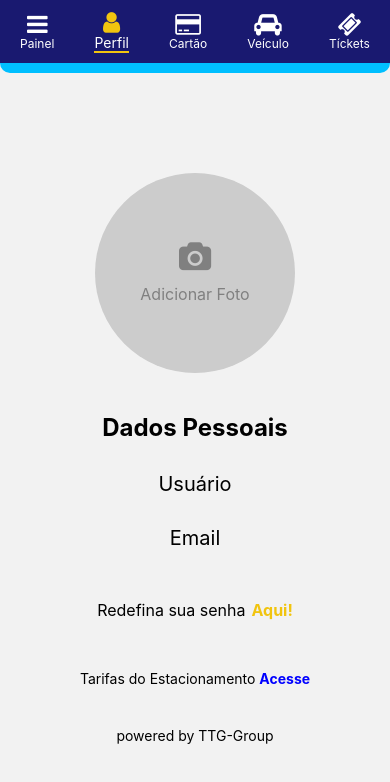
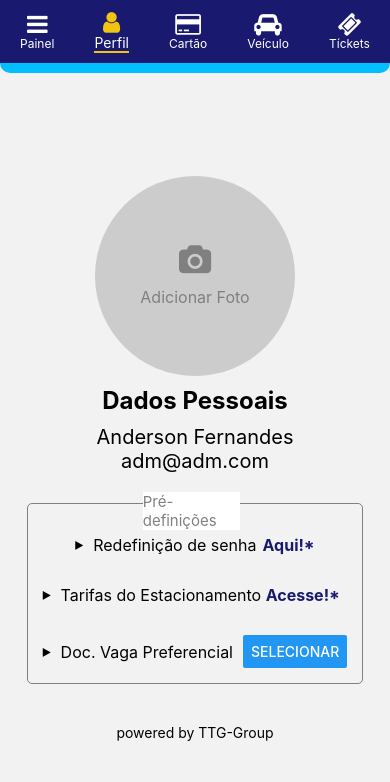
Before and after one commit to Kabula21/EPARK-MOBILE, a React Native app: screen /Perfil in a window 390 px wide. Shown: the top 782 px of the page. Built offline with nearby package versions, Linux system fonts and the light colour scheme.

Commit message:
EPM - TELAS NOVOS AJUSTES

```diff
--- a/screens/Card.js
+++ b/screens/Card.js
@@ -1,5 +1,5 @@
 import React, { useState } from 'react';
-import { View, Text, ImageBackground, TouchableOpacity, TouchableWithoutFeedback, Keyboard, StyleSheet, TextInput, Image, ScrollView} from 'react-native';
+import { View, Text, ImageBackground, TouchableOpacity, TouchableWithoutFeedback, Keyboard, StyleSheet, TextInput, Image, ScrollView, Modal} from 'react-native';
 import { SafeAreaView } from "react-native-safe-area-context";
 import { useNavigation } from '@react-navigation/native';
 import Icon from 'react-native-vector-icons/FontAwesome';
@@ -16,6 +16,7 @@ const Card = () => {
     const [nome, setNome] = useState('');
     const [validade, setValidade] = useState('');
     const [cvv, setCvv] = useState('');
+    const [modalVisible, setModalVisible] = useState(false);
 
     const handleSubmit = () => {
         console.log('Número:', numero);
@@ -43,6 +44,11 @@ const Card = () => {
       const handlePainel = () => {
         navigation.navigate('Painel');
     };
+
+    const handleConfirmar = () => {
+        setModalVisible(true);
+    };
+
 
     return (
         <ImageBackground
@@ -157,9 +163,31 @@ const Card = () => {
 
             </View>
 
-            <TouchableOpacity style={styles.button} onPress={handleSubmit}>
-                        <Text style={styles.buttonSend}>Cadastrar</Text>
-                    </TouchableOpacity>
+            <TouchableOpacity style={styles.button} onPress={handleConfirmar}>
+                <Text style={styles.buttonText}>Cadastrar</Text>
+            </TouchableOpacity>
+
+
+            <Modal
+                animationType="slide"
+                transparent={true}
+                visible={modalVisible}
+                onRequestClose={() => {
+                    setModalVisible(false);
+                }}
+            >
+                <View style={styles.modalContainer}>
+                    <View style={styles.modalContent}>
+                        <Text style={styles.modalText}>Cadastrado com Sucesso</Text>
+                        <TouchableOpacity
+                            style={styles.closeButton}
+                            onPress={() => setModalVisible(false)}
+                        >
+                            <Text style={styles.closeButtonText}>Fechar</Text>
+                        </TouchableOpacity>
+                    </View>
+                </View>
+            </Modal>
 
 
                 <TouchableOpacity style={styles.logoutButton} onPress={handlePainel}>
@@ -303,6 +331,37 @@ const styles = StyleSheet.create({
         alignItems: 'center',
         justifyContent: 'center',
     },
+
+    buttonText: {
+        color: 'white',
+        fontSize: 16,
+    },
+    modalContainer: {
+        flex: 1,
+        justifyContent: 'center',
+        alignItems: 'center',
+        backgroundColor: 'rgba(0,0,0,0.5)',
+    },
+    modalContent: {
+        backgroundColor: 'white',
+        padding: 20,
+        borderRadius: 10,
+        alignItems: 'center',
+    },
+    modalText: {
+        fontSize: 18,
+        marginBottom: 10,
+    },
+    closeButton: {
+        backgroundColor: '#191970',
+        padding: 10,
+        borderRadius: 5,
+        marginTop: 10,
+    },
+    closeButtonText: {
+        color: 'white',
+        fontSize: 16,
+    },
 });
 
 export default Card;
--- a/screens/Painel.js
+++ b/screens/Painel.js
@@ -28,6 +28,7 @@ const Painel = () => {
     const dataAtual = new Date();
     const options = { weekday: 'short', year: 'numeric', month: 'short', day: 'numeric' };
     const textoData = dataAtual.toLocaleDateString('pt-BR', options).replace(/ de /g, ' ');
+    const [selectedValue, setSelectedValue] = useState("java");
 
 
 
@@ -113,21 +114,11 @@ const Painel = () => {
     };
 
 
-    const [open, setOpen] = useState(false);
+    const horarioAtual = new Date().getHours();
+    const abertura = 6;
+    const fechamento = 22;
 
-    const isOpen = () => {
-        const hour = now.getHours();
-        return hour >= 6 && hour < 22;
-    };
-
-    useEffect(() => {
-        setOpen(isOpen());
-        const interval = setInterval(() => {
-            setOpen(isOpen());
-        }, 60000);
-
-        return () => clearInterval(interval);
-    }, []);
+    const isOpen = horarioAtual >= abertura && horarioAtual < fechamento;
 
 
 
@@ -227,13 +218,13 @@ const Painel = () => {
 
                 <View style={{ alignItems: 'flex-end', justifyContent: 'center', marginTop: -39, marginRight: 10 }}>
             <Text style={{ color: 'grey', textAlign: 'center' }}>
-                Funcionamento: {!open ? <Text style={{ color: 'red', fontWeight: 'bold', fontSize: 15 }}>FECHADO</Text> : <Text style={{ color: 'green', fontWeight: 'bold', fontSize: 15 }}>ABERTO</Text>}
+                Funcionamento { isOpen ? <Text style={{ color: 'green', fontWeight: 'bold', fontSize: 15 }}>ABERTO</Text> : <Text style={{ color: 'red', fontWeight: 'bold', fontSize: 15 }}>FECHADO</Text>}
             </Text>
-            <Text style={{ color: 'grey', textAlign: 'center' }}>Aberto das 6h às 22h</Text>
+            <Text style={{ color: 'grey', textAlign: 'center' }}>6:00h às 22:00h</Text>
         </View>
 
-
-                <View style={{ flex: 1, flexDirection: 'row', flexWrap: 'wrap', justifyContent: 'center', alignItems: 'center', marginTop: 20 }}>
+        <Text style={{ fontSize: 12, color: 'grey', marginBottom: -30, marginTop: 25, marginLeft: 20 }}>Selecione: Entrada / Saída</Text>
+                <View style={{ flex: 1, flexDirection: 'row', flexWrap: 'wrap', justifyContent: 'center', alignItems: 'center', marginTop: 55 }}>
                     <View style={{ width: '40%', alignItems: 'center' }}>
 
                         <TouchableOpacity onPress={() => showMode('time')} style={{ width: 130, height: 130, backgroundColor: '#191970', justifyContent: 'center', alignItems: 'center', borderRadius: 8 }}>
@@ -264,29 +255,41 @@ const Painel = () => {
             )}
 
 
-                <View style={{
-                    flexDirection: 'row',
-                    alignItems: 'center',
-                    marginVertical: 50,
-                    marginBottom: 0,
-                    marginLeft: 100
+                <View style={styles.container}>
+                    <Text style={styles.label}>Selecione uma Placa:    </Text>
+                    <RNPickerSelect
+                        onValueChange={(value) => setSelectedValue(value)}
+                        items={[
+                        { label: 'Placa 1', value: 'placa 1' },
+                        { label: 'Placa 2', value: 'placa 2' },
+                        ]}
+                        value={selectedValue}
+                        style={pickerSelectStyles}
+                    />
+                    </View>
 
-                }}>
-                    <Text style={{ color: 'black'}}>Precisa de Vaga Preferencial?</Text>
+                    <Text style={{ color: 'grey', marginLeft: 20, marginTop: 20, fontSize: 12}}>Vaga Preferencial?</Text>
                     <Checkbox
-                        style={{ marginRight: 0, marginLeft: 10 }}
+                        style={{ marginRight: 0, marginLeft:160, marginTop: -20 }}
                         value={isChecked}
                         onValueChange={setIsChecked}
                         color= 'green'
                     />
+
+                <View style={{
+                    flexDirection: 'row',
+                    alignItems: 'center',
+                    marginVertical: 100,
+                    marginTop: -50,
+                    marginLeft: 100
+
+                }}>
+
                 </View>
-
-
-
             <TouchableOpacity
                 onPress={gerarTicket}
                 style={{
-                    marginTop: 50, width: 150, height: 40, alignItems: 'center', justifyContent: 'center', marginLeft: 120,
+                    marginTop: -15, width: 150, height: 40, alignItems: 'center', justifyContent: 'center', marginLeft: 120,
                     borderRadius: 3, backgroundColor: '#F1C40F', flexDirection: 'row',
                 }}>
 
@@ -418,7 +421,27 @@ const styles = StyleSheet.create({
         marginRight: 0,
         marginLeft: 0,
         color: '#191970'
-    }
+    },
+    label: {
+        marginTop: 20,
+        marginLeft: 10,
+        color: 'grey',
+        fontSize: 12,
+
+      },
 });
 
+const pickerSelectStyles = StyleSheet.create({
+
+    inputAndroid: {
+        fontSize: 16,
+        borderWidth: 0.5,
+        borderColor: 'purple',
+        borderRadius: 8,
+        color: 'black',
+        paddingRight: 195,
+        marginTop: 20,
+    },
+  });
+
 export default Painel;
--- a/screens/Perfil.js
+++ b/screens/Perfil.js
@@ -9,16 +9,12 @@ import AsyncStorage from '@react-native-async-storage/async-storage';
 
 
 
-
-
 const Perfil = () => {
     const navigation = useNavigation();
     const [nome, setNome] = useState('');
     const [email, setEmail] = useState('');
     const [senha, setSenha] = useState('');
     const [foto, setFoto] = useState(null);
-    const [selectedOption, setSelectedOption] = useState('');
-    const [pickedDocument, setPickedDocument] = useState(null);
 
 
     useEffect(() => {
@@ -76,6 +72,8 @@ const Perfil = () => {
             console.error('Erro ao salvar foto:', error);
         }
     };
+
+
 
 
 
@@ -149,28 +147,43 @@ const Perfil = () => {
 
                     <Text style={styles.title}>Dados Pessoais</Text>
 
-                <Text style={{ color: 'black', marginTop: 10, fontSize: 20 }}>Usuário</Text>
-                <Text style={{ color: 'black', marginTop: 30, fontSize: 20 }}>Email</Text>
+                <Text style={{ color: 'black', marginTop: 10, fontSize: 20 }}>Anderson Fernandes</Text>
+                <Text style={{ color: 'black', marginTop: 0, fontSize: 20 }}>adm@adm.com</Text>
 
 
 
-                <View style={{flexDirection: 'row',justifyContent: 'center',alignItems: 'center',marginVertical: 0}}>
-                    <Text style={{ fontSize: 16, marginTop: 50, color: 'black',  }}>Redefina sua senha</Text>
-                    <Pressable
-                        onPress={() => navigation.navigate("RedSenha")}>
-                        <Text style={{ fontSize: 16,color: '#F1C40F',fontWeight: 'bold',marginLeft: 6,marginRight: 0, marginTop: 50,}}>Aqui!</Text>
-                    </Pressable>
-                </View>
+            <View style={{ borderRadius: 5, borderWidth: 1, padding: 15, borderColor: 'grey',marginTop: 30 }}>
+            <Text style={{ color: 'grey', fontSize: 15, marginLeft:100,  marginTop: -27, borderWidth: 0, backgroundColor: 'white', width: 97, marginBottom: -25}}>Pré-definições</Text>
+
+            <View style={{flexDirection: 'row',justifyContent: 'center',alignItems: 'center'}}>
+                <Icon name="play" size={10} color="#000" style={{marginRight: 10, marginTop: 30}}/>
+                <Text style={{ fontSize: 16, marginTop: 30, color: 'black' }}>Redefinição de senha</Text>
+                <Pressable
+                    onPress={() => navigation.navigate("RedSenha")}>
+                    <Text style={{ fontSize: 16, color: '#191970', fontWeight: 'bold', marginLeft: 6, marginRight: 0, marginTop: 30 }}>Aqui!*</Text>
+                </Pressable>
+            </View>
+
+
+            <View style={{ flexDirection: 'row', marginTop: 30, marginLeft: 0 }}>
+                <Icon name="play" size={10} color="#000" style={{marginRight: 10, marginTop: 5}}/>
+                <Text style={{ color: 'black', fontSize: 16 }}>Tarifas do Estacionamento </Text>
+                <Pressable onPress={() => navigation.navigate("Termos")}>
+                    <Text style={{ color: '#191970', fontWeight: 'bold', fontSize: 16 }}>Acesse!*</Text>
+                </Pressable>
+            </View>
+
+            <View style={{flexDirection: 'row', justifyContent: 'center',alignItems: 'center'}}>
+                <Icon name="play" size={10} color="#000" style={{marginRight: 10, marginTop: 30}}/>
+                <Text style={{color: 'black',fontSize: 16, textAlign: 'center', marginTop: 30,}}>Doc. Vaga Preferencial</Text>
+                <TouchableOpacity style={{marginLeft: 10, marginTop: 30,}}>
+                    <Button title="Selecionar" onPress={handleChoosePhoto}/>
+                </TouchableOpacity>
+            </View>
+        </View>
 
 
 
-
-                <View style={{ flexDirection: 'row', marginTop: 50, marginLeft: 0 }}>
-                    <Text style={{ color: 'black' }}>Tarifas do Estacionamento </Text>
-                    <Pressable onPress={() => navigation.navigate("Termos")}>
-                        <Text style={{ color: 'blue', fontWeight: 'bold' }}>Acesse</Text>
-                    </Pressable>
-                </View>
 
                 <Text style={{ color: 'black', marginTop: 40, marginBottom: 30 }}>powered by TTG-Group</Text>
             </View>
@@ -188,6 +201,7 @@ const styles = StyleSheet.create({
         justifyContent: 'center',
         alignItems: 'center',
         paddingTop: 30,
+        paddingBottom: 0
     },
     menuBar: {
         flexDirection: 'row',
@@ -203,7 +217,7 @@ const styles = StyleSheet.create({
     title: {
         fontSize: 24,
         fontWeight: 'bold',
-        marginBottom: 20,
+        marginBottom: 0,
     },
 
     activeButton: {
@@ -256,7 +270,7 @@ const styles = StyleSheet.create({
         backgroundColor: '#ccc',
         justifyContent: 'center',
         alignItems: 'center',
-        marginBottom: 40,
+        marginBottom: 10,
     },
     cameraIcon: {
         marginBottom: 12,
@@ -271,50 +285,12 @@ const styles = StyleSheet.create({
         borderBottomStartRadius: 100
       },
 
-});
-
-const style = StyleSheet.create({
-  container: {
-    flex: 1,
-    justifyContent: 'center',
-    alignItems: 'center',
-
-  },
-  label: {
-    fontSize: 20,
-    marginBottom: 10,
-    marginTop: 0,
-    color: '#191970'
-  },
-  pickerContainer: {
-    borderWidth: 1,
-    borderColor: '#ccc',
-    borderRadius: 3,
-    paddingHorizontal: 70,
-    marginBottom: 20,
-    flexDirection: 'row',
-    alignItems: 'center',
-  },
-
-  picker: {
-    fontSize: 16,
-    paddingVertical: 0,
-    paddingHorizontal: 10,
-    borderColor: '#ccc',
-    borderRadius: 10,
-    color: '#333',
-
-  },
-
-  selectedOptionText: {
-    marginTop: 20,
-    fontSize: 16,
-
-  },
 
 });
 
 
 
 
+
+
 export default Perfil;
--- a/screens/Veiculo.js
+++ b/screens/Veiculo.js
@@ -1,16 +1,17 @@
 import React, { useState } from 'react';
-import { View, Text, ImageBackground, TouchableOpacity, TouchableWithoutFeedback, Keyboard, StyleSheet, TextInput, Image, ScrollView } from 'react-native';
+import { View, Text, ImageBackground, TouchableOpacity, TouchableWithoutFeedback, Keyboard, StyleSheet, TextInput, Image, ScrollView, Modal } from 'react-native';
 import { SafeAreaView } from "react-native-safe-area-context";
 import { useNavigation } from '@react-navigation/native';
 import Icon from 'react-native-vector-icons/FontAwesome';
 import { FontAwesome } from '@expo/vector-icons';
 
 const Veiculo = () => {
-    const navigation = useNavigation(); // Utilização do hook useNavigation
+    const navigation = useNavigation();
     const [marca, setMarca] = useState('');
     const [modelo, setModelo] = useState('');
     const [ano, setAno] = useState('');
     const [plate, setPlate] = useState('');
+    const [modalVisible, setModalVisible] = useState(false);
 
     const handleSubmit = () => {
         console.log('Marca:', marca);
@@ -41,6 +42,17 @@ const Veiculo = () => {
 
       const handlePainel = () => {
         navigation.navigate('Painel');
+    };
+
+
+    const handleConfirmar = () => {
+        setModalVisible(true);
+        navigation.navigate("Veículo");
+
+    };
+
+    const handleCancelar = () => {
+        setModalVisible(false);
     };
 
     return (
@@ -91,13 +103,13 @@ const Veiculo = () => {
             <ScrollView>
 
 
-                <Text style={styles.title}>Cadastro de Veículo</Text>
+                <Text style={styles.title}>Cadastro de Veículos</Text>
                 <View style={styles.separator}></View>
                 <View style={styles.card}>
                 <View style={{ backgroundColor: '#191970', height: 40, borderTopLeftRadius: 5, borderTopRightRadius: 5, width: 359, marginLeft: -15, marginTop: -12 }}>
                 <View style={{ flexDirection: 'row', alignItems: 'center', padding: 10 }}>
                         <View style={styles.infoIcon}><Icon name="info-circle" size={25} color="white" /></View>
-                        <Text style={{ color: 'white', marginLeft: 40 }}>Informações Obrigatórias*</Text>
+                        <Text style={{ color: 'white', marginLeft: 40 }}>Cadastre um ou mais veículos*</Text>
                     </View>
               </View>
                 <FontAwesome name="car" size={50} color="black" style={styles.icon} />
@@ -134,7 +146,7 @@ const Veiculo = () => {
                     />
                 </View>
 
-                <TouchableOpacity style={styles.button} onPress={handleSubmit}>
+                <TouchableOpacity style={styles.button} onPress={handleConfirmar}>
                     <Text style={styles.buttonSend}>Cadastrar</Text>
                     </TouchableOpacity>
 
@@ -144,6 +156,37 @@ const Veiculo = () => {
                 <Icon name="sign-out" size={24} color="black" />
                 <Text style={styles.logoutText}>Voltar</Text>
                 </TouchableOpacity>
+
+                <Modal
+                    animationType="slide"
+                    transparent={true}
+                    visible={modalVisible}
+                    onRequestClose={() => {
+                        setModalVisible(true);
+                    }}
+                >
+                    <View style={{ flex: 1, justifyContent: 'center', alignItems: 'center', backgroundColor: 'rgba(0,0,0,0.5)' }}>
+                        <View style={{ backgroundColor: 'white', padding: 20, borderRadius: 10 }}>
+                            <Text>Veículo Cadastrado. Deseja Cadastrar outro?</Text>
+                            <View style={{ flexDirection: 'row', justifyContent: 'space-around', marginTop: 10, }}>
+                            <TouchableOpacity style={{ backgroundColor: '#191970', padding: 10, borderRadius: 2 }} onPress={handleConfirmar}>
+                                    <Text style={{ color: 'white' }}>Sim</Text>
+                                </TouchableOpacity>
+                                <TouchableOpacity style={{ backgroundColor: '#191970', padding: 10, borderRadius: 2 }} onPress={handleCancelar}>
+                                    <Text style={{ color: 'white' }}>Não</Text>
+                                </TouchableOpacity>
+                            </View>
+                        </View>
+                    </View>
+                </Modal>
+
+
+
+
+
+
+
+
             </ScrollView>
 
             </SafeAreaView>
```
